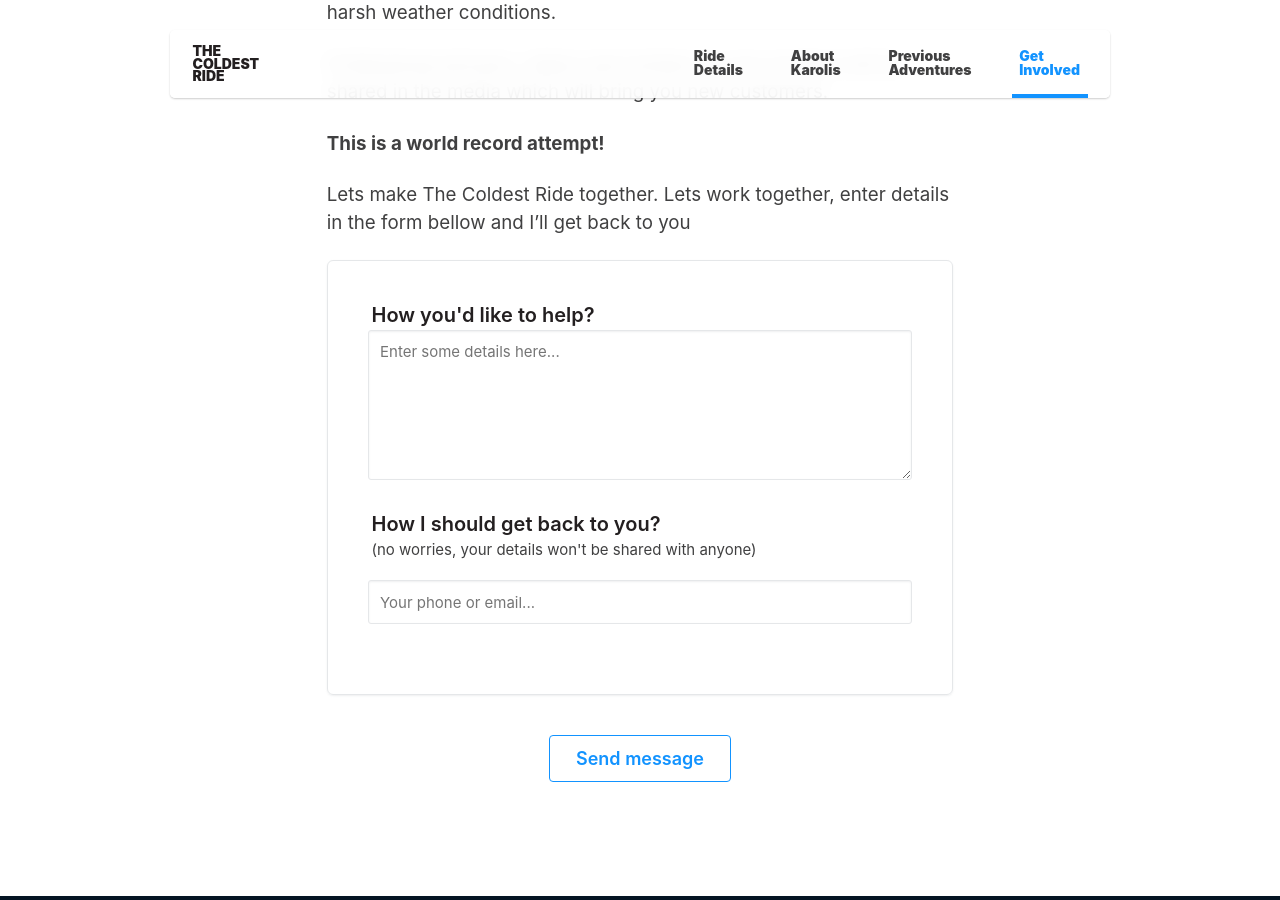
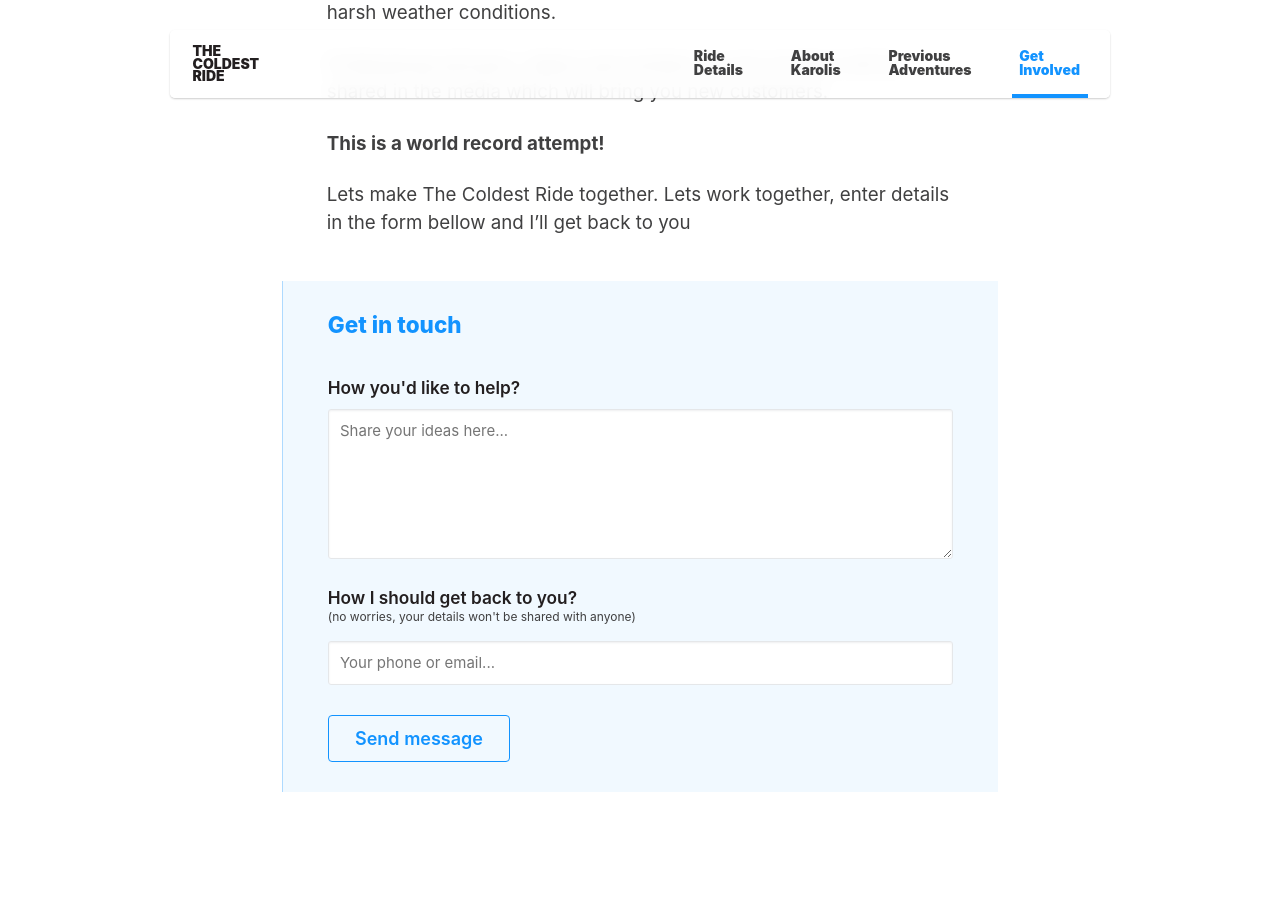
Before and after one commit to karolismieliauskas/thecoldestride.com, a Jekyll site: the page built from pages/contact.html, in a window 1280 px wide and 900 px high, scrolled down 777 px. Built offline with Jekyll 4.4.1, drawn with Linux system fonts in a browser that asks for light colours.

Commit message:
Highlight form

```diff
--- a/_data/contact.yml
+++ b/_data/contact.yml
@@ -1,5 +1,5 @@
 hero:
-  title: Help make our adventure reality
+  title: Help make our adventure&nbsp;reality
 body: |
   The Coldest Ride is only possible with sponsorship support.
 
@@ -11,9 +11,10 @@ body: |
 
   Lets make The Coldest Ride together. Lets work together, enter details in the form bellow and I'll get back to you
 form:
+  title: Get in touch
   message:
     label: How you'd like to help?
-    placeholder: Enter some details here...
+    placeholder: Share your ideas here...
   contact:
     label: How I should get back to you?
     note: (no worries, your details won't be shared with anyone)
--- a/_scss/components/_banner.scss
+++ b/_scss/components/_banner.scss
@@ -9,14 +9,20 @@
   font-size: 1rem;
 
   @include tablet() {
-    padding: 4rem;
-    margin-top: 6rem;
+    &:not(.banner--mutted) {
+      margin-top: 6rem;
+      padding: 4rem;
+    }
 
-    &:not(.banner--aside) {
+    &:not(.banner--aside):not(.banner--mutted) {
       border-left-width: 0;
       border-top-width: 1px;
     }
   }
+}
+
+.banner--mutted {
+
 }
 
 .banner--aside {
--- a/_scss/components/_form.scss
+++ b/_scss/components/_form.scss
@@ -2,11 +2,24 @@ $form-inset: ($layout-column-size / 2);
 
 .form {
   position: relative;
+
+  margin: 2rem -0.75rem 0;
+  padding-left: 1rem;
+  padding-right: 1rem;
+
+  @include tablet() {
+    margin: 3rem -3rem 0;
+    padding-left: 3rem;
+    padding-right: 3rem;
+  }
 }
 
 
 .form__fieldset {
   padding: $form-inset;
+  border: 0;
+  margin: 0;
+  padding: 2rem 0 0 0;
 }
 
 
@@ -25,14 +38,15 @@ $form-inset: ($layout-column-size / 2);
 
 .form__details {
   font-size: 0.8em;
-  margin: 0 0.25rem 0.5rem;
+  margin: -0.75rem 0 0.5rem;
 }
 
 
 .form__label {
   display: block;
-  margin: 0 0.25rem;
+  margin: 0 0 0.75rem 0;
+  line-height: 1.1;
   color: $color-text-primary;
   font-weight: 600;
-  font-size: 20px;
+  font-size: 1.15rem;
 }
--- a/pages/contact.html
+++ b/pages/contact.html
@@ -22,8 +22,11 @@ permalink: /get-involved.html
 
       <section class="article__section">
         <div class="article__body article__body--centered">
-          <form action="#" method="POST" class="form">
-            <fieldset class="form__fieldset card">
+          <form class="banner banner--mutted form" action="#" method="POST">
+            <h3 class="banner__title">{{ keys.form.title }}</h3>
+
+            <div class="banner__body">
+              <fieldset class="form__fieldset">
                 {% include components/form/row.html name="Message" type="textarea" props=keys.form.message %}
                 {% include components/form/row.html name="_replyto" type="text" props=keys.form.contact %}
 
@@ -32,11 +35,10 @@ permalink: /get-involved.html
                 <input type="hidden" name="_next" value="/thanks.html">
               </fieldset>
 
-            <footer class="form__footer">
               <button class="button button--large">
                 {{ keys.form.action }}
               </button>
-            </footer>
+            </div>
           </form>
         </div>
       </section>
```
Lines whose indentation alone changed are shown as unchanged.
